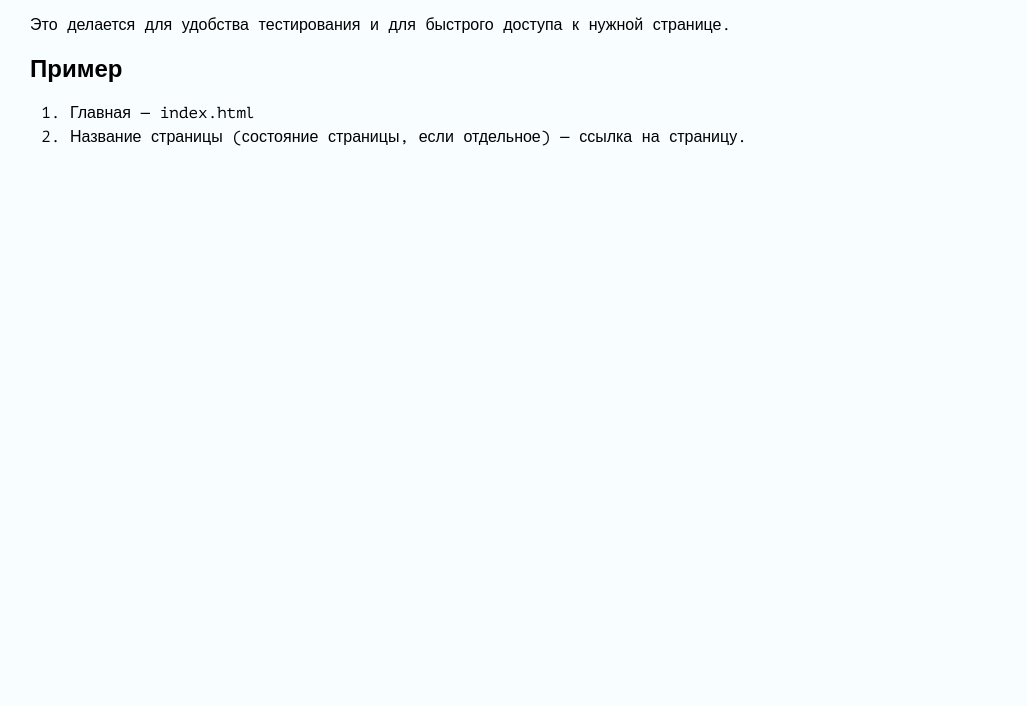
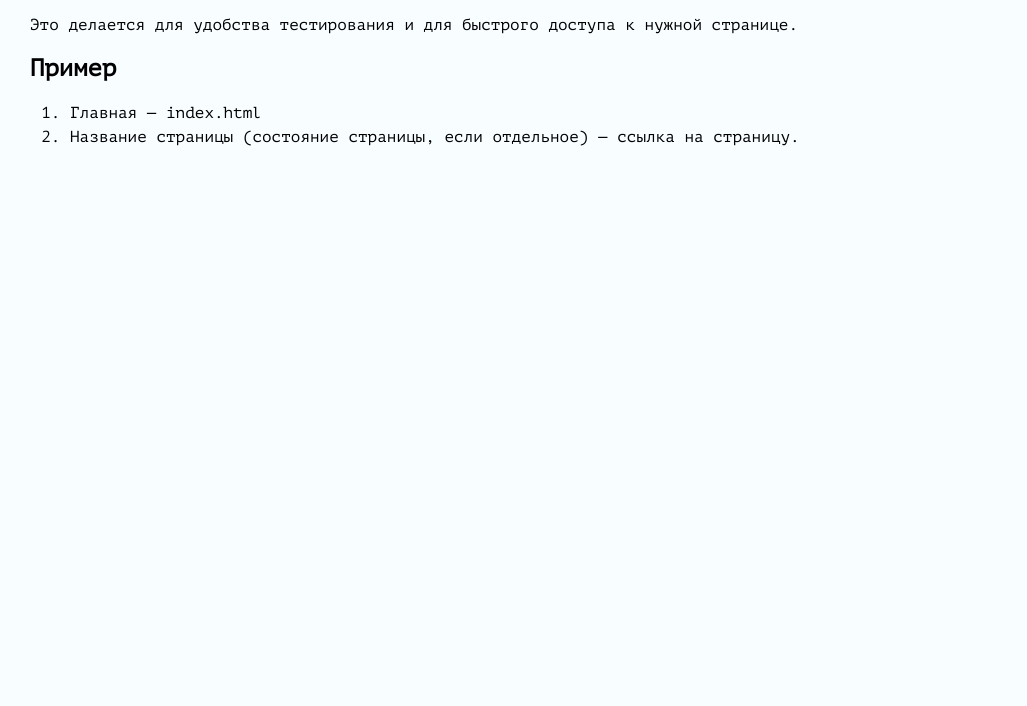
Before and after one commit to NadyaNVS/smart-device, a website: page source/sitemap.html in a window 1280 px wide. Shown: the part 94-800 px from the top of the page, without its empty margins (0-1027 px from the left). Drawn offline with nearby package versions, Linux system fonts and the light colour scheme; files that its build step writes are made by us from their sources.

Commit message:
шрифты

```diff
--- a/source/sass/global/fonts.scss
+++ b/source/sass/global/fonts.scss
@@ -11,7 +11,7 @@
 @font-face {
   font-style: normal;
   font-weight: 400;
-  font-family: "PT Mono";
+  font-family: "pt-mono";
   font-display: swap;
   src:
     url("../fonts/pt-mono-regular.woff2") format("woff2"),
--- a/source/sass/global/reboot.scss
+++ b/source/sass/global/reboot.scss
@@ -8,6 +8,7 @@ html,
 body {
   margin: 0;
   padding: 0;
+  // font-family: $ff-ptmono;
   min-height: 100vh;
 }
 
@@ -30,6 +31,7 @@ html {
 body {
   width: 100%;
   height: 100%;
+
   background-color: $color-background-body;
 }
 
--- a/source/sass/variables.scss
+++ b/source/sass/variables.scss
@@ -30,7 +30,7 @@ $gradient-intro:                    linear-gradient(180deg, rgba(25, 32, 36, 0.7
 // Typography
 // ---------------------------------
 
-$ff-ptmono:                         "PT Mono", "Arial", monospace;
+$ff-ptmono:                         "pt-mono", "Arial", monospace;
 
 $ff-roboto:                         "Roboto", "Arial", sans-serif;
 
```
Also changed, not shown: source/fonts/pt-mono-regular.woff, source/fonts/pt-mono-regular.woff2.
